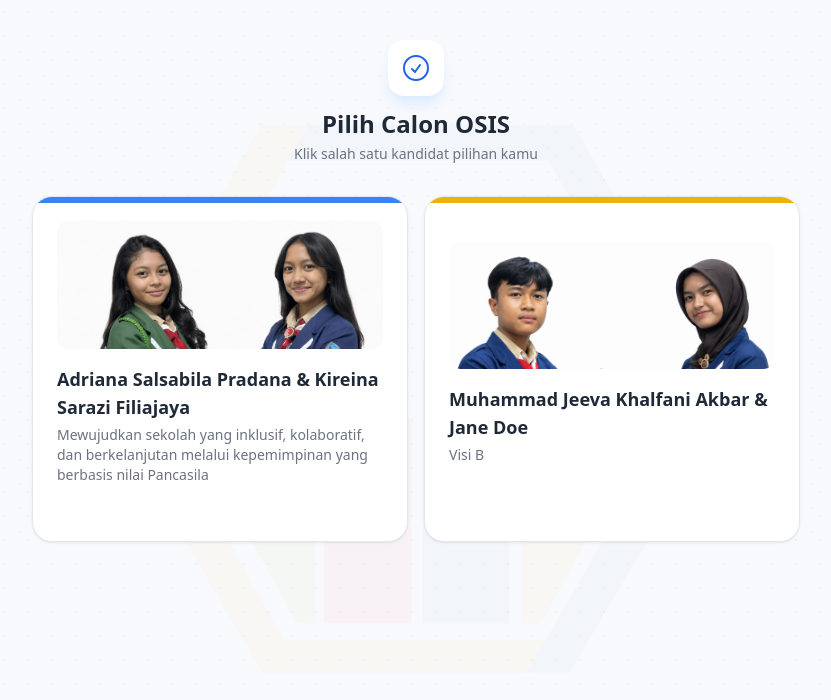
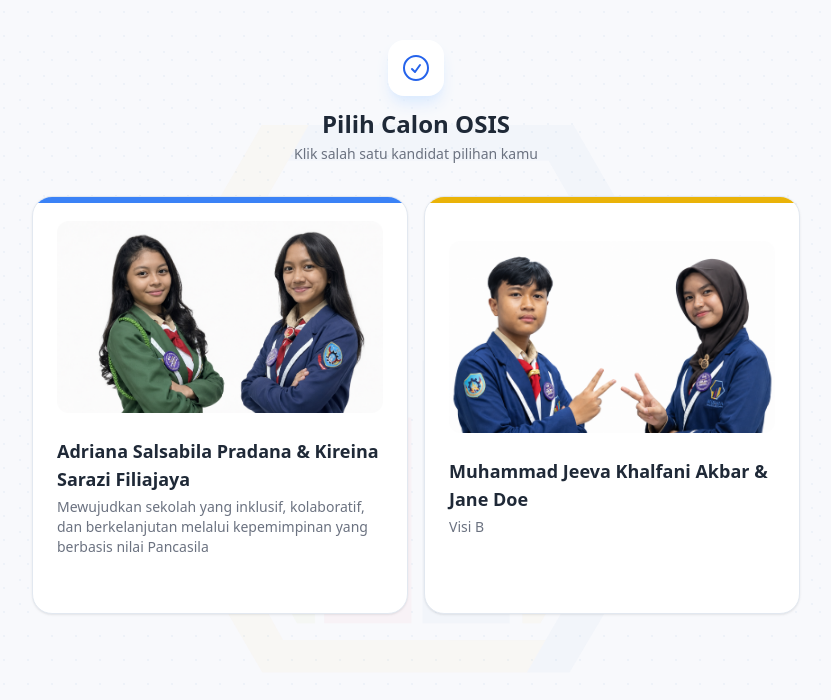
Before and after one commit to rezagiovanni/avi-vote, a Next.js app: page /vote/osis in a window 1280 px wide. Shown: the top 700 px of the page, without its empty margins (224-1055 px from the left). Built offline with nearby package versions, Linux system fonts and the light colour scheme.

Commit message:
fix: enlarge candidate photo to h-48 (192px)

```diff
--- a/components/CandidateCard.tsx
+++ b/components/CandidateCard.tsx
@@ -38,7 +38,7 @@ export default function CandidateCard({ label, candidates, onSubmit }: Props) {
 
               {/* photo or avatar */}
               {c.img ? (
-                <div className="relative mb-4 h-32 w-full overflow-hidden rounded-xl">
+                <div className="relative mb-6 h-48 w-full overflow-hidden rounded-xl">
                   <img src={c.img} alt={c.name} className="h-full w-full object-cover object-top" />
                 </div>
               ) : (
```
